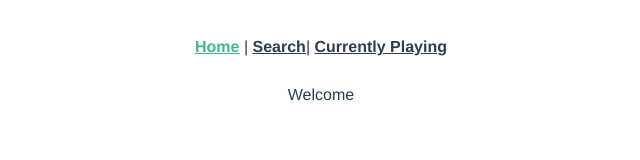
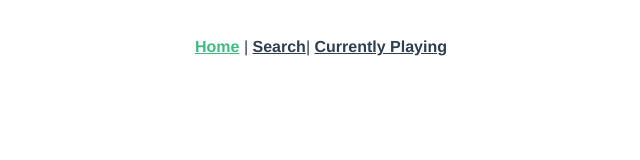
Before and after one commit to rajanmodi30/vue-songify, a Vue app: page / in a window 1280 px wide. Shown: the top 160 px of the page, without its empty margins (319-959 px from the left). Built offline with nearby package versions, Linux system fonts and the light colour scheme; no server answers.

Commit message:
-removed welcome

```diff
--- a/src/views/DownloadedSongs.vue
+++ b/src/views/DownloadedSongs.vue
@@ -1,5 +1,4 @@
 <template>
-  Welcome
   <downloadedfile
     v-for="file in downloadedResults"
     :key="file._id"
```
